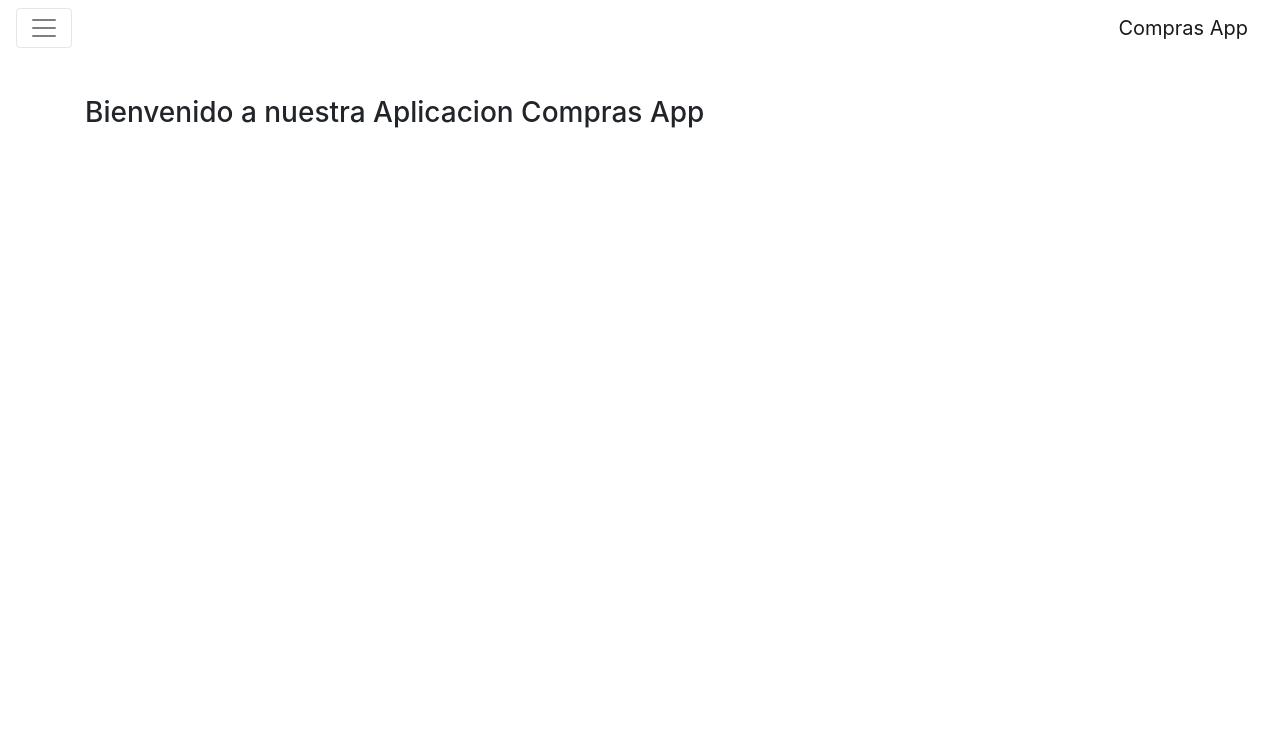
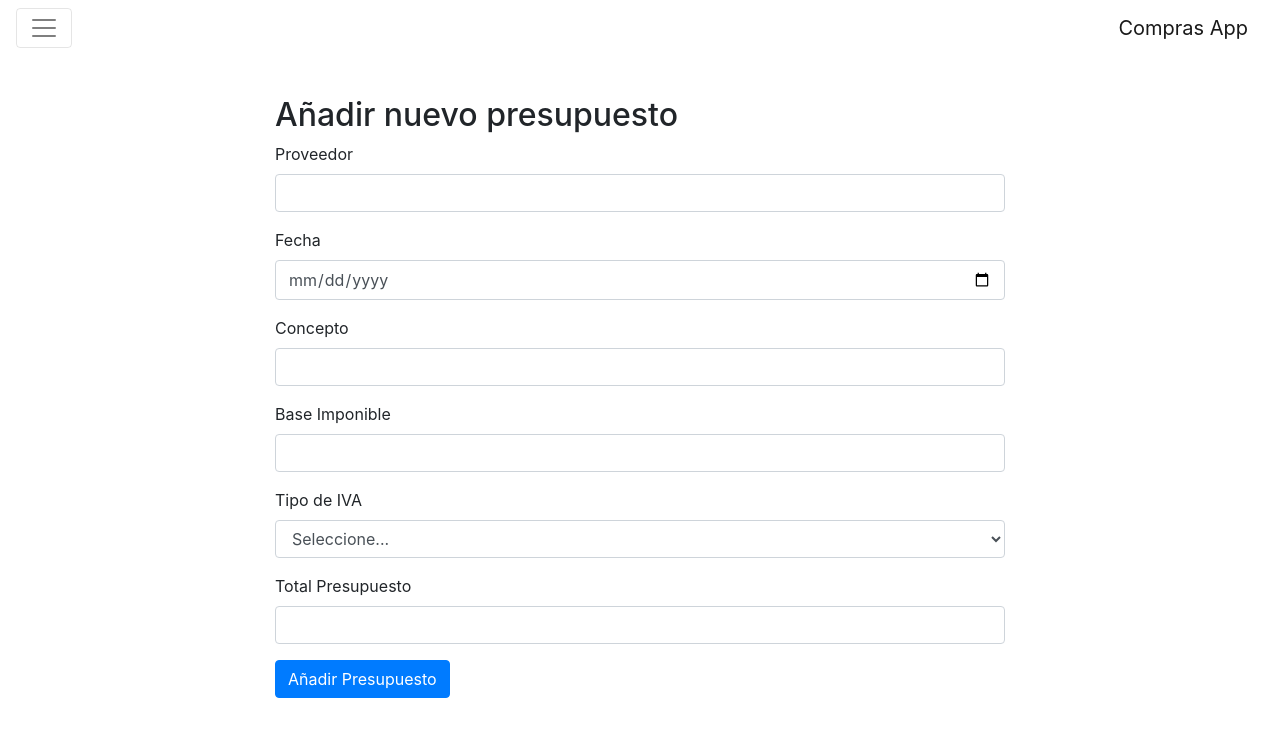
Before and after one commit to Urco13/appCompras, an Angular app: page /addpres in a window 1280 px wide. Shown: the top 736 px of the page. Built offline with nearby package versions, Linux system fonts and the light colour scheme.

Commit message:
042 Reactive

```diff
--- a/src/app/header/header.component.html
+++ b/src/app/header/header.component.html
@@ -11,6 +11,9 @@
             <li class="nav-item" routerLinkActive="active">
                 <a class="nav-link" routerLink="/proveedores">Proveedores</a>
             </li>
+            <li class="nav-item" routerLinkActive="active">
+                <a class="nav-link" routerLink="/addpres">Añadir Presupuesto</a>
+            </li>
         </ul>
     </div>
 </nav>
--- /dev/null
+++ b/src/app/presupuestos/addpres/addpres.component.html
@@ -0,0 +1,40 @@
+<div class="row">
+    <div class="col col-md"></div>
+    <div class="co-10 col-md-8">
+        <h2>Añadir nuevo presupuesto</h2>
+        <form>
+            <div class="form-group">
+                <label for="proveedor">Proveedor</label>
+                <input type="text" class="form-control" id="proveedor">
+            </div>
+            <div class="form-group">
+                <label for="fecha">Fecha</label>
+                <input type="date" class="form-control" id="fecha">
+            </div>
+            <div class="form-group">
+                <label for="concepto">Concepto</label>
+                <input type="text" class="form-control" id="concepto">
+            </div>
+            <div class="form-group">
+                <label for="base">Base Imponible</label>
+                <input type="number" class="form-control" id="base">
+            </div>
+            <div class="form-group">
+                <label for="tipo">Tipo de IVA</label>
+                <select class="form-control" id="tipo">
+           <option value="">Seleccione...</option>
+           <option value=0> 0 %</option>
+           <option value=0.04> 4 %</option>
+           <option value=0.10> 10 %</option>
+           <option value=0.21> 21 %</option>
+         </select>
+            </div>
+            <div class="form-group">
+                <label for="total">Total Presupuesto</label>
+                <input type="number" class="form-control" id="total">
+            </div>
+            <button type="submit" class="btn btn-primary">Añadir Presupuesto</button>
+        </form>
+    </div>
+    <div class="col col-md"></div>
+</div>
--- /dev/null
+++ b/src/app/presupuestos/addpres/addpres.component.ts
@@ -0,0 +1,15 @@
+import { Component, OnInit } from '@angular/core';
+
+@Component({
+  selector: 'app-addpres',
+  templateUrl: './addpres.component.html',
+  styleUrls: ['./addpres.component.css']
+})
+export class AddpresComponent implements OnInit {
+
+  constructor() { }
+
+  ngOnInit() {
+  }
+
+}
```
Also changed, not shown: src/app/app.module.ts (+7 -2 lines), src/app/presupuestos/addpres/addpres.component.css (added), src/app/proveedores/addprovee/addprovee.component.html (line endings or trailing spaces).
